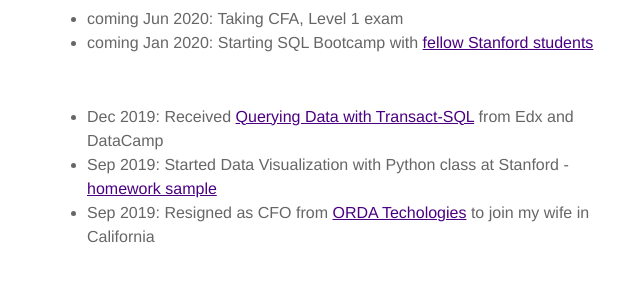
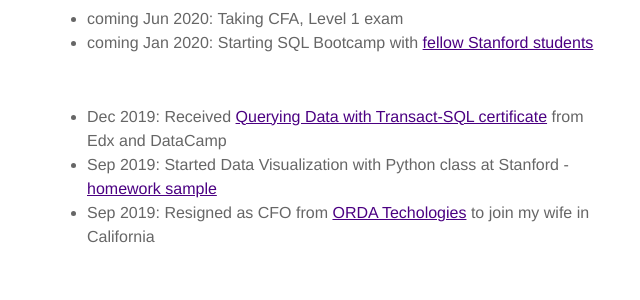
Before and after one commit to antonschneider90/antonschneider90.github.io, a Jekyll site: the page built from index.html, in a window 1280 px wide. Shown: the part 620-920 px from the top of the page, without its empty margins (313-953 px from the left). Built offline with Jekyll 4.4.1, drawn with Linux system fonts in a browser that asks for light colours.

Commit message:
Update index.html

```diff
--- a/index.html
+++ b/index.html
@@ -12,7 +12,7 @@
 </ul>
 <br/>
 <ul>
-  <li>Dec 2019: Received <a href='https://courses.edx.org/certificates/5cadcead634f4b788f61a7e8577d4dc1'>Querying Data with Transact-SQL</a> from Edx and DataCamp</a></li>
+  <li>Dec 2019: Received <a href='https://courses.edx.org/certificates/5cadcead634f4b788f61a7e8577d4dc1'>Querying Data with Transact-SQL certificate</a> from Edx and DataCamp</a></li>
   <li>Sep 2019: Started Data Visualization with Python class at Stanford - <a href='https://colab.research.google.com/github/antonschneider90/big-query-london-cycles/blob/master/20191203_Bigquery_London_Cycle_Heatmap.ipynb'>homework sample</a></a></li>
   <li>Sep 2019: Resigned as CFO from <a href='https://www.orda-app.com/guests'>ORDA Techologies</a> to join my wife in California</li>
 </ul>
```
